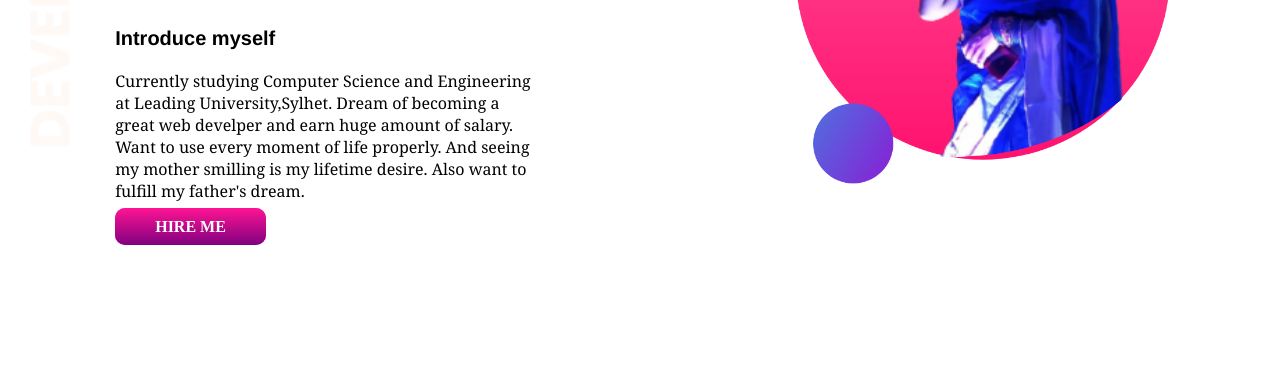
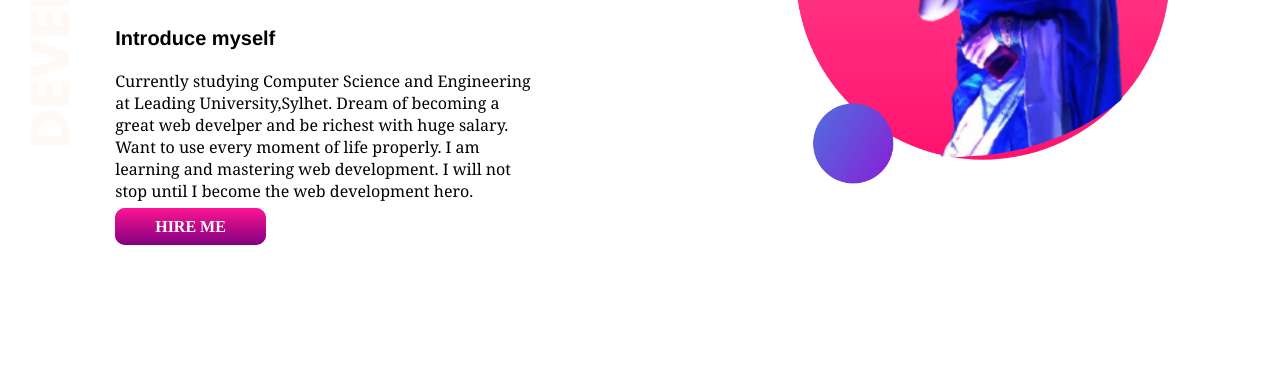
Before and after one commit to royarpita01/developer-portfolio, a plain HTML site: page index.html in a window 1280 px wide. Shown: the part 214-597 px from the top of the page. Drawn offline with Linux system fonts and the light colour scheme; a web font is replaced by a local one.

Commit message:
paragraph updated

```diff
--- a/index.html
+++ b/index.html
@@ -20,9 +20,8 @@
             <h3>Introduce myself</h3>
             <p>Currently studying Computer Science and Engineering at Leading University,Sylhet. Dream of becoming a
                 great
-                web develper and earn huge amount of salary. Want to use every moment of life properly. And seeing my
-                mother
-                smilling is my lifetime desire. Also want to fulfill my father's dream.</p>
+                web develper and be richest with huge salary. Want to use every moment of life properly. I am learning
+                and mastering web development. I will not stop until I become the web development hero.</p>
             <a class="link-button" target="_blank" href="https://www.linkedin.com/company/programminghero"><strong>HIRE
                     ME</strong></a>
         </div>
```
